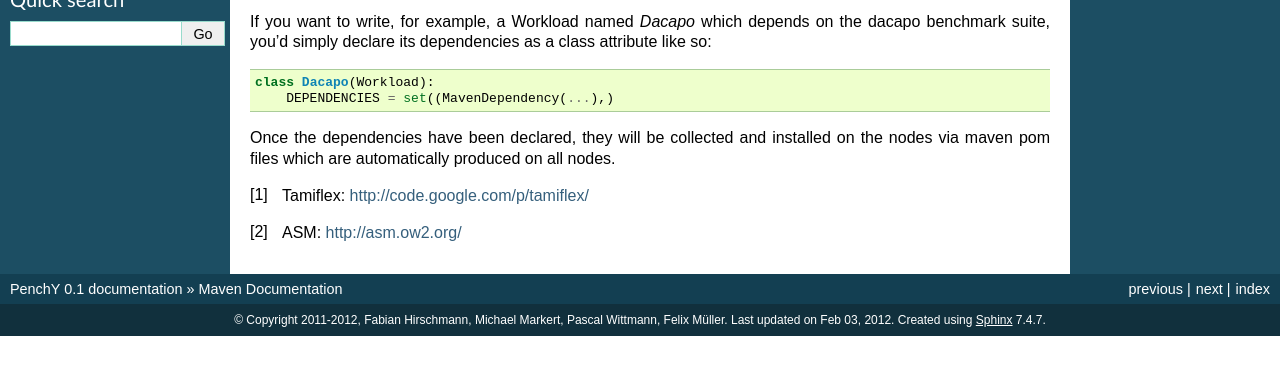
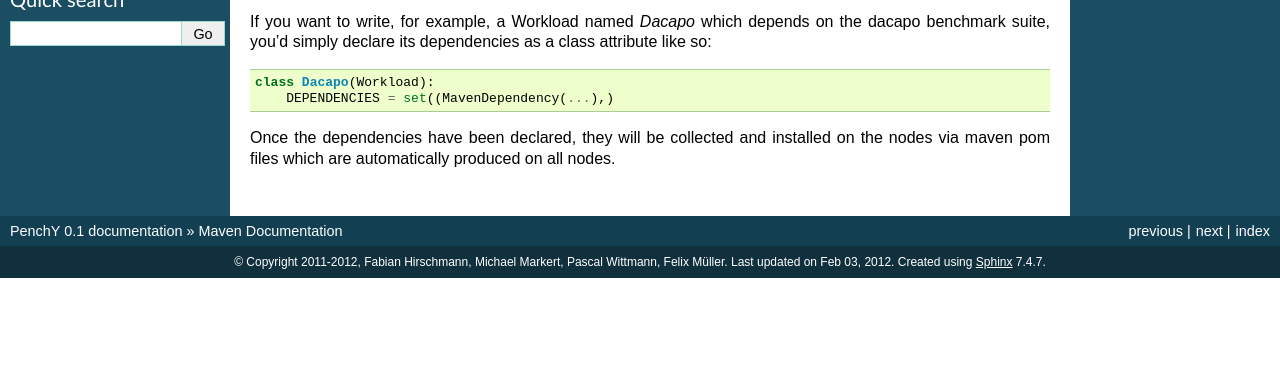
Before and after one commit to fhirschmann/penchy, a Sphinx documentation site: the page built from docs/maven.rst, in a window 1280 px wide, cut to the strip 327-702 px from the top of the page. Built offline with Sphinx 7.4.7, drawn with Linux system fonts in a browser that asks for light colours; formulas are drawn with MathJax 3.

Commit message:
docs: removed obsolet footnotes in section maven

```diff
--- a/docs/maven.rst
+++ b/docs/maven.rst
@@ -19,7 +19,3 @@ as a class attribute like so::
 Once the dependencies have been declared, they will be collected and
 installed on the nodes via maven pom files which are automatically
 produced on all nodes.
-
-
-.. [#f1] Tamiflex: http://code.google.com/p/tamiflex/
-.. [#f2] ASM: http://asm.ow2.org/
```
